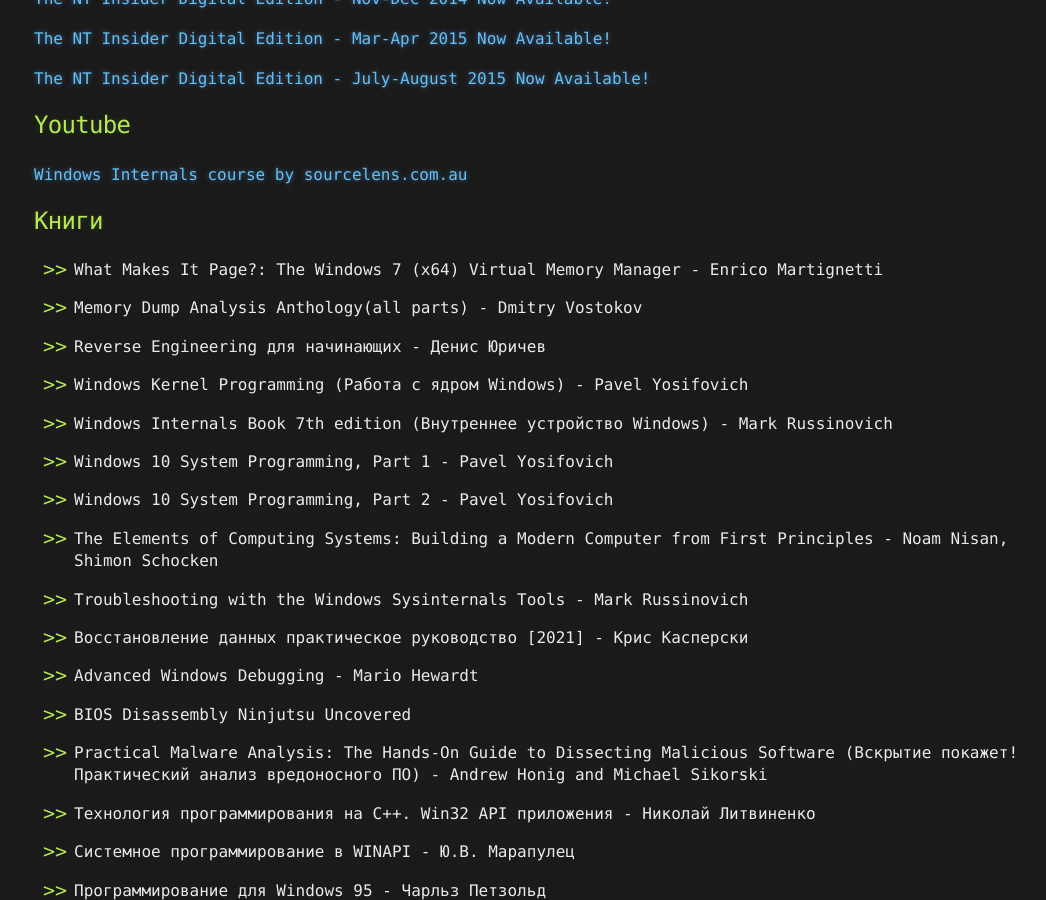
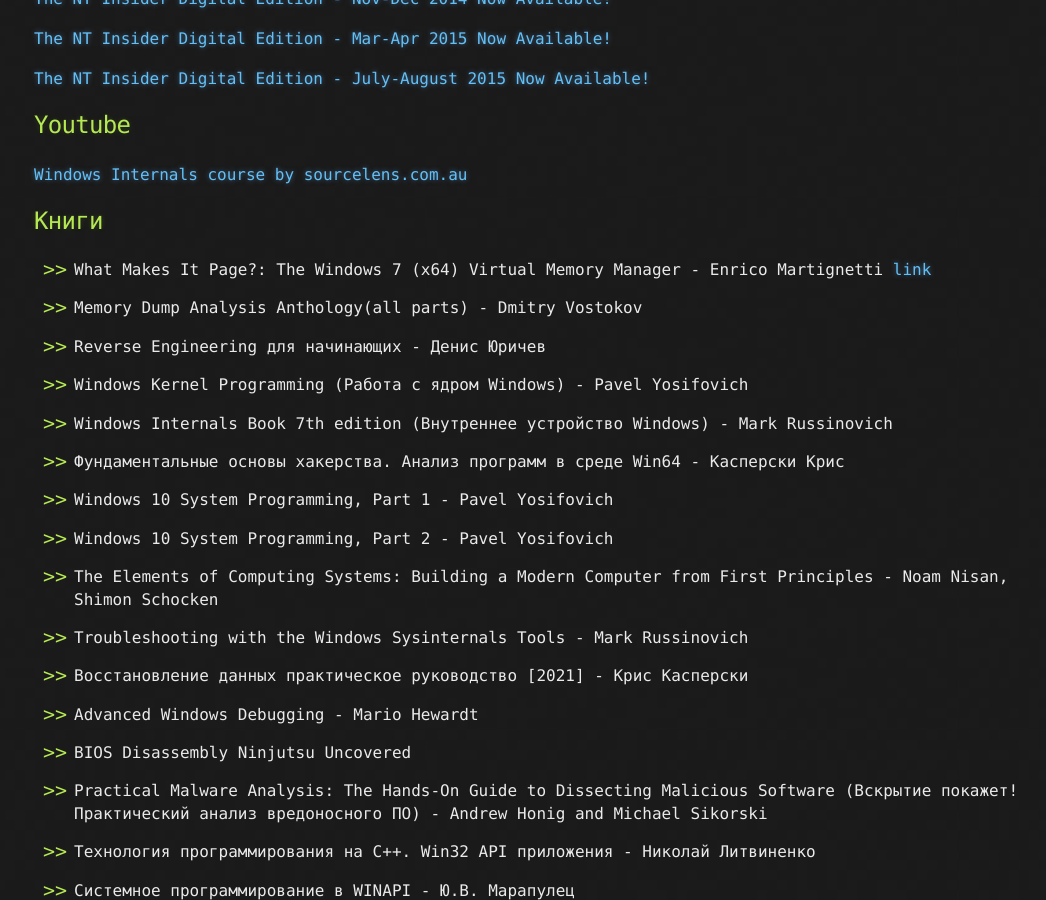
Before and after one commit to TrueBad0ur/myjekyllblog, a Jekyll site: the page built from jekyll/_posts/2021-10-02-Reverse-Engineering-Roadmap.md, in a window 1280 px wide and 900 px high, scrolled down 26403 px. Shown: the whole window, without its empty margins (106-1152 px from the left). Built offline with Jekyll 4.4.1, drawn with Linux system fonts in a browser that asks for light colours.

Commit message:
Update 2021-10-02-Reverse-Engineering-Roadmap.md

```diff
--- a/jekyll/_posts/2021-10-02-Reverse-Engineering-Roadmap.md
+++ b/jekyll/_posts/2021-10-02-Reverse-Engineering-Roadmap.md
@@ -1267,7 +1267,7 @@
 ## [](#header-1)Книги
 
 
-* What Makes It Page?: The Windows 7 (x64) Virtual Memory Manager - Enrico Martignetti
+* What Makes It Page?: The Windows 7 (x64) Virtual Memory Manager - Enrico Martignetti [link](https://t.me/reverse_dungeon/1822)
 
 * Memory Dump Analysis Anthology(all parts) - Dmitry Vostokov
 
@@ -1276,6 +1276,8 @@
 * Windows Kernel Programming (Работа с ядром Windows) - Pavel Yosifovich
 
 * Windows Internals Book 7th edition (Внутреннее устройство Windows) - Mark Russinovich
+
+* Фундаментальные основы хакерства. Анализ программ в среде Win64 - Касперски Крис
 
 * Windows 10 System Programming, Part 1 - Pavel Yosifovich
 
```
